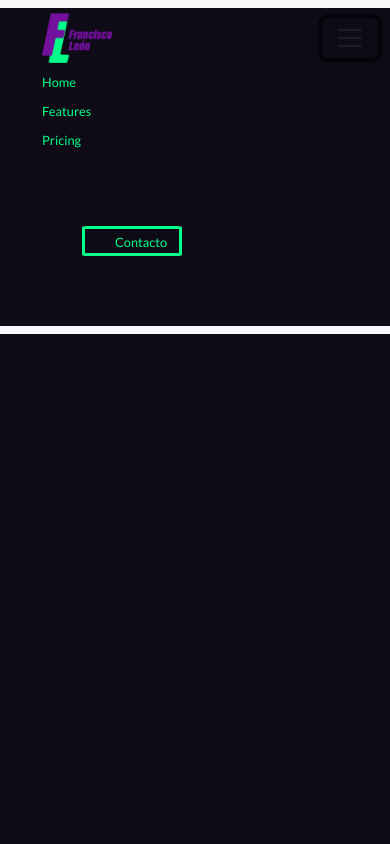
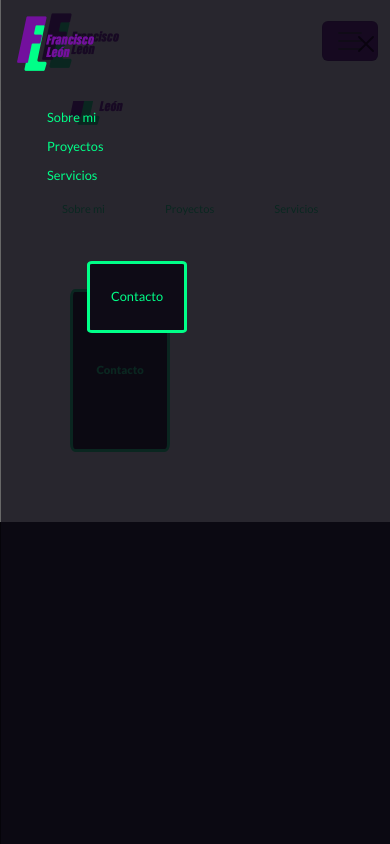
Before and after one commit to FranLeon26/Final-Coder_Francisco-Leon, a plain HTML site: page sections/contacto.html in a window 390 px wide. Both pictures are taken after a click on the button 350 px from the left and 38 px from the top of the page. Shown: the top 844 px of the page. Drawn offline with nearby package versions, Linux system fonts and the light colour scheme; a web font is replaced by a local one.

Commit message:
navbar-resposive-funcionando

```diff
--- a/css/styles.css
+++ b/css/styles.css
@@ -8,7 +8,7 @@
 }
 /*home*/
 
-header {
+header .desktop {
     height: 15%;
     width: 100%;
     position: fixed;
@@ -22,7 +22,7 @@ header {
     transition: all .50s ease ;
 }
 .fixed-top{
-    height: 15%;
+    height: 12%;
 }
 .logo {
     display: flex;
@@ -36,7 +36,9 @@ header {
     background-color: #0E0B16;
     height: 33%;
     width: 14%;
-
+    display: flex;
+    justify-content: center ;
+    align-items: center;
     margin: 70px ;
 
 }
@@ -53,6 +55,31 @@ header {
 }
 a{
     text-decoration: none;
+}
+.navbar-desktop {
+    display: flex;
+}
+.navbar-desktop a {
+    font-size: 1.1rem;
+    font-weight: 400;
+    padding: 5px 0;
+    margin: 0 30px;
+    color: #00FF88 ;
+    transition: all .50s ease;
+    text-decoration: none;
+}
+
+.navbar-desktop a:hover {
+    color: #660F8D;
+    font-weight: 600;
+}
+
+.navbar-desktop a.active{
+    color: #660F8D;
+    font-weight: 800;
+}
+.navbar-togler{
+    border: #00FF88;
 }
 .navbar {
     display: flex;
@@ -79,8 +106,6 @@ a{
 .navbar-togler{
     border: #00FF88;
 }
-
-
 main #presentacion {
     display: grid;
     align-items: center;
@@ -150,6 +175,7 @@ h1.proyectos_destacados{
     color: #660F8D;
     margin-left: 70px;
     margin-top: 80px;
+    font-weight:700;
 }
 .img_proyectos{
     display: flex;
@@ -216,6 +242,7 @@ h4.num-tel{
 .input-group {
     display: flex;
     align-items: center;
+    justify-content: center;
     margin-right: 70px;
 }
 
@@ -290,6 +317,46 @@ h4.num-tel{
     max-width: 200px;
     margin-top: 10px;
 }
+
+/*seccion contacto*/
+.main-contacto{
+    width: 100%;
+    height: 100vh;
+    background-color: #0E0B16;
+}
+
+
+a .nav-link active{
+    color:#660F8D;
+}
+
+.navbar {
+    background-color: #0E0B16;
+    display: none;
+}
+
+nav #mobile{
+    background-color: #00FF88;
+}
+.navbar-toggler{
+    color: transparent;
+    background-color: #660F8D;
+}
+.offcanvas{
+    background-color: #0e0b16c2;
+}
+
+
+
+
+
+
+@media (max-width: 927px){
+    .desktop a{
+        font-size: 0.85rem;
+    }
+}
+
 @media (max-width: 870px){
     .navbar a {
         font-size: 0.8rem;}
@@ -322,10 +389,14 @@ h4.num-tel{
         font-size: 1rem;
     }
 }
-
+@media (max-width: 660px){
+    .desktop a{
+        font-size: 0.7rem;
+    }
+}
 @media (max-width: 640px){
     header{
-        display: block;
+        display: none;
     }
     .contenedor-icon-serv{
         display: flex;
@@ -341,22 +412,7 @@ h4.num-tel{
         height: 10%;
         width: 100px;
     }
+    .navbar{
+        display: block;
+    }
 }
-
-.main-contacto{
-    width: 100%;
-    height: 100vh;
-    background-color: #0E0B16;
-}
-.container-fluid {
-    background-color: #0E0B16;
-    margin: 0;
-    padding: 0%;
-}
-nav .navbar navbar-expand-lg bg-body-tertiary{
-
-    background-color: #0E0B16;
-}
-a .nav-link active{
-    color:#660F8D;
-}
--- a/index..html
+++ b/index..html
@@ -4,7 +4,6 @@
     <meta charset="UTF-8">
     <meta http-equiv="X-UA-Compatible" content="IE=edge">
     <meta name="viewport" content="width=device-width, initial-scale=1.0">
-    <link rel="stylesheet" href="./css/styles.css">
 <link rel="preconnect" href="https://fonts.googleapis.com">
 <link rel="preconnect" href="https://fonts.gstatic.com" crossorigin>
 <link href="https://fonts.googleapis.com/css2?family=Lato:ital,wght@0,100;0,300;0,400;0,700;0,900;1,100;1,300;1,400;1,700;1,900&display=swap" rel="stylesheet">
@@ -12,7 +11,7 @@
 <link rel="preconnect" href="https://fonts.gstatic.com" crossorigin>
 <link href="https://fonts.googleapis.com/css2?family=Unbounded:wght@200;300;400;500;600;700;800;900&display=swap" rel="stylesheet">
 <link href="https://cdn.jsdelivr.net/npm/bootstrap@5.2.3/dist/css/bootstrap.min.css" rel="stylesheet" integrity="sha384-rbsA2VBKQhggwzxH7pPCaAqO46MgnOM80zW1RWuH61DGLwZJEdK2Kadq2F9CUG65" crossorigin="anonymous">
-
+ <link rel="stylesheet" href="./css/styles.css">
 <link rel="icon" type="image/x-icon" href="./imagenes/logo.png">
 
     <title>Portfolio-Home</title>
@@ -20,11 +19,12 @@
 <body>
     <script src="https://cdn.jsdelivr.net/npm/bootstrap@5.3.0-alpha1/dist/js/bootstrap.bundle.min.js" integrity="sha384-w76AqPfDkMBDXo30jS1Sgez6pr3x5MlQ1ZAGC+nuZB+EYdgRZgiwxhTBTkF7CXvN" crossorigin="anonymous"></script>
 
-    <!-- <header>
+<header>
+        <nav class="desktop">
             <a href="#" class="logo">
                 <img width="79" height="55" src="./imagenes/logo.png" alt="logo">
             </a>
-        <ul class="navbar">
+            <ul  class="navbar-desktop">
                 <li><a href="./sections/sobremi.html">Sobre mi</a></li>
 
                 <li> <a href="./sections/proyectos.html">Proyectos</a></li>
@@ -34,42 +34,42 @@
             <div class="contenedor-contacto">
                 <a href="./sections/contacto.html" class="boton-contacto">Contacto</a>
             </div>
-    </header> -->
-   <header>
-		<nav class="navbar navbar-expand-md fixed-top" style="background-color: #0E0B16;">
-			<div class="container-fluid px-5">
-			  	<a class="navbar-brand" href="#"><img src=".//imagenes/logo.png" alt="logo" height="50"></a>
-			  	<button class="navbar-toggler" type="button" data-bs-toggle="offcanvas" data-bs-target="#offcanvasDarkNavbar" aria-controls="offcanvasDarkNavbar">
-					<svg xmlns="http://www.w3.org/2000/svg" width="28" height="28" fill="white" class="bi bi-list" viewBox="0 0 16 16">
-						<path fill-rule="evenodd" d="M2.5 12a.5.5 0 0 1 .5-.5h10a.5.5 0 0 1 0 1H3a.5.5 0 0 1-.5-.5zm0-4a.5.5 0 0 1 .5-.5h10a.5.5 0 0 1 0 1H3a.5.5 0 0 1-.5-.5zm0-4a.5.5 0 0 1 .5-.5h10a.5.5 0 0 1 0 1H3a.5.5 0 0 1-.5-.5z"/>
-					</svg>
+        </nav>
+    </header>
+
+
+    <nav  class="navbar bg-body-tertiary fixed-top">
+        <div class="container-fluid">
+            <a href="../index..html" class="logo">
+                <img width="79" height="55" src="../imagenes/logo.png" alt="logo">
+            </a>
+          <button class="navbar-toggler" type="button" data-bs-toggle="offcanvas" data-bs-target="#offcanvasNavbar" aria-controls="offcanvasNavbar">
+            <span class="navbar-toggler-icon"></span>
           </button>
-				<div class="offcanvas offcanvas-end text-bg-dark" tabindex="-1" id="offcanvasDarkNavbar" aria-labelledby="offcanvasDarkNavbarLabel">
+          <div class="offcanvas offcanvas-end" tabindex="-1" id="offcanvasNavbar" aria-labelledby="offcanvasNavbarLabel">
             <div class="offcanvas-header">
-						<h5 class="offcanvas-title" id="offcanvasDarkNavbarLabel"><a class="navbar-brand" href="#"><img src="https://i.postimg.cc/nLcbNNNg/logo.png" alt="logo" height="50" style="background-color: #212529;"></a>Francisco León</h5>
-						<button type="button" class="btn-close btn-close-white" data-bs-dismiss="offcanvas" aria-label="Close"></button>
+                <img width="79" height="55" src="../imagenes/logo.png" alt="logo">
+              <button type="button" class="btn-close" data-bs-dismiss="offcanvas" aria-label="Close"></button>
             </div>
             <div class="offcanvas-body">
-					<ul class="navbar-nav justify-content-center flex-grow-1 pe-3">
+              <ul class="navbar-nav justify-content-end flex-grow-1 pe-3">
                     <li class="nav-item">
-							<a class="navbar-item-md mx-2 h5" href=".//sections/sobremi.html">Sobre mi</a>
+                    <a class="nav-link" aria-current="page" href="#">Sobre mi</a>
                     </li>
                     <li class="nav-item">
-							<a class="navbar-item-md mx-2 h5" href=".//sections/proyectos.html">Trabajos</a>
+                    <a class="nav-link" href="#">Proyectos</a>
                     </li>
                     <li class="nav-item">
-							<a class="navbar-item-md mx-2 h5 my-4" href=".//sections/servicios.html">Servicios</a>
+                    <a class="nav-link" href="../sections/servicios.html">Servicios</a>
                   </li>
               </ul>
               <div class="contenedor-contacto">
-                        <a href="./sections/contacto.html" class="boton-contacto">Contacto</a>
+                <a href="../sections/contacto.html" class="boton-contacto">Contacto</a>
             </div>
             </div>
-
           </div>
-
+        </div>
       </nav>
-	</header>
     <main>
         <section id="presentacion">
             <div class="txt-presentacion">
@@ -125,7 +125,7 @@
         <div class="iconos">
             <a href="https://www.instagram.com/" target="_blank"><img class="icon-footer" src="./imagenes/icon_ig.png" alt="instagram"></a>
             <a href="https://frleon.myportfolio.com/" target="_blank"><img class="icon-footer" src="./imagenes/icon_behance.png" alt="behance"></a>
-            <a href="https://www.linkedin.com/home" target="_blank"> <img class="icon-footer" src="/imagenes/icon_linke.png" alt="linkedin"></a>
+            <a href="https://www.linkedin.com/home" target="_blank"> <img class="icon-footer" src="./imagenes/icon_linke.png" alt="linkedin"></a>
         </div>
         <div class="input-group">
             <input type="email" class="input" id="Email" name="Email" placeholder="user@user.com" autocomplete="off">
--- a/sections/contacto.html
+++ b/sections/contacto.html
@@ -1,10 +1,10 @@
 <!DOCTYPE html>
-<html lang="en">
+<html lang="es">
 <head>
     <meta charset="UTF-8">
     <meta http-equiv="X-UA-Compatible" content="IE=edge">
     <meta name="viewport" content="width=device-width, initial-scale=1.0">
-    <link rel="stylesheet" href="../css/styles.css">
+
     <link rel="preconnect" href="https://fonts.googleapis.com">
 <link rel="preconnect" href="https://fonts.gstatic.com" crossorigin>
 <link href="https://fonts.googleapis.com/css2?family=Lato:ital,wght@0,100;0,300;0,400;0,700;0,900;1,100;1,300;1,400;1,700;1,900&display=swap" rel="stylesheet">
@@ -12,33 +12,57 @@
 <link rel="preconnect" href="https://fonts.gstatic.com" crossorigin>
 <link href="https://fonts.googleapis.com/css2?family=Unbounded:wght@200;300;400;500;600;700;800;900&display=swap" rel="stylesheet">
 <link href="https://cdn.jsdelivr.net/npm/bootstrap@5.3.0-alpha1/dist/css/bootstrap.min.css" rel="stylesheet" integrity="sha384-GLhlTQ8iRABdZLl6O3oVMWSktQOp6b7In1Zl3/Jr59b6EGGoI1aFkw7cmDA6j6gD" crossorigin="anonymous">
+  <link rel="stylesheet" href="../css/styles.css">
     <title>Portfolio-Contacto</title>
 </head>
 <body>
   <script src="https://cdn.jsdelivr.net/npm/bootstrap@5.3.0-alpha1/dist/js/bootstrap.bundle.min.js" integrity="sha384-w76AqPfDkMBDXo30jS1Sgez6pr3x5MlQ1ZAGC+nuZB+EYdgRZgiwxhTBTkF7CXvN" crossorigin="anonymous"></script>
-    <nav class="navbar navbar-expand-lg bg-body-tertiary">
+  <nav class="desktop">
+    <a href="#" class="logo">
+        <img width="79" height="55" src="../imagenes/logo.png" alt="logo">
+    </a>
+    <ul  class="navbar-desktop">
+        <li><a href="./sections/sobremi.html">Sobre mi</a></li>
+
+        <li> <a href="./sections/proyectos.html">Proyectos</a></li>
+
+        <li> <a href="./sections/servicios.html">Servicios</a></li>
+    </ul>
+    <div class="contenedor-contacto">
+        <a href="./sections/contacto.html" class="boton-contacto">Contacto</a>
+    </div>
+</nav>
+</header>
+
+
+<nav  class="navbar bg-body-tertiary fixed-top">
 <div class="container-fluid">
-          <a class="navbar-brand" href="#"><img src="../imagenes/logo.png" alt="logo" height="50"></a>
-          <button class="navbar-toggler" type="button" data-bs-toggle="collapse" data-bs-target="#navbarText" aria-controls="navbarText" aria-expanded="false" aria-label="Toggle navigation">
+    <a href="../index..html" class="logo">
+        <img width="79" height="55" src="../imagenes/logo.png" alt="logo">
+    </a>
+  <button class="navbar-toggler" type="button" data-bs-toggle="offcanvas" data-bs-target="#offcanvasNavbar" aria-controls="offcanvasNavbar">
     <span class="navbar-toggler-icon"></span>
   </button>
-          <div class="collapse navbar-collapse" id="navbarText">
-            <ul class="navbar-nav me-auto mb-2 mb-lg-0">
+  <div class="offcanvas offcanvas-end" tabindex="-1" id="offcanvasNavbar" aria-labelledby="offcanvasNavbarLabel">
+    <div class="offcanvas-header">
+        <img width="79" height="55" src="../imagenes/logo.png" alt="logo">
+      <button type="button" class="btn-close" data-bs-dismiss="offcanvas" aria-label="Close"></button>
+    </div>
+    <div class="offcanvas-body">
+      <ul class="navbar-nav justify-content-end flex-grow-1 pe-3">
             <li class="nav-item">
-                <a class="nav-link " aria-current="page" href="#">Home</a>
+            <a class="nav-link" aria-current="page" href="#">Sobre mi</a>
             </li>
             <li class="nav-item">
-                <a class="nav-link" href="#">Features</a>
+            <a class="nav-link" href="#">Proyectos</a>
             </li>
             <li class="nav-item">
-                <a class="nav-link" href="#">Pricing</a>
+            <a class="nav-link" href="../sections/servicios.html">Servicios</a>
           </li>
       </ul>
-            <!-- <span class="navbar-text">
-              Navbar text with an inline element
-            </span> -->
       <div class="contenedor-contacto">
-              <a href="./sections/contacto.html" class="boton-contacto">Contacto</a>
+        <a href="../sections/contacto.html" class="boton-contacto">Contacto</a>
+    </div>
     </div>
   </div>
 </div>
```
Also changed, not shown: sections/sobremi.html (+54 -15 lines). Lines whose indentation alone changed are shown as unchanged.
